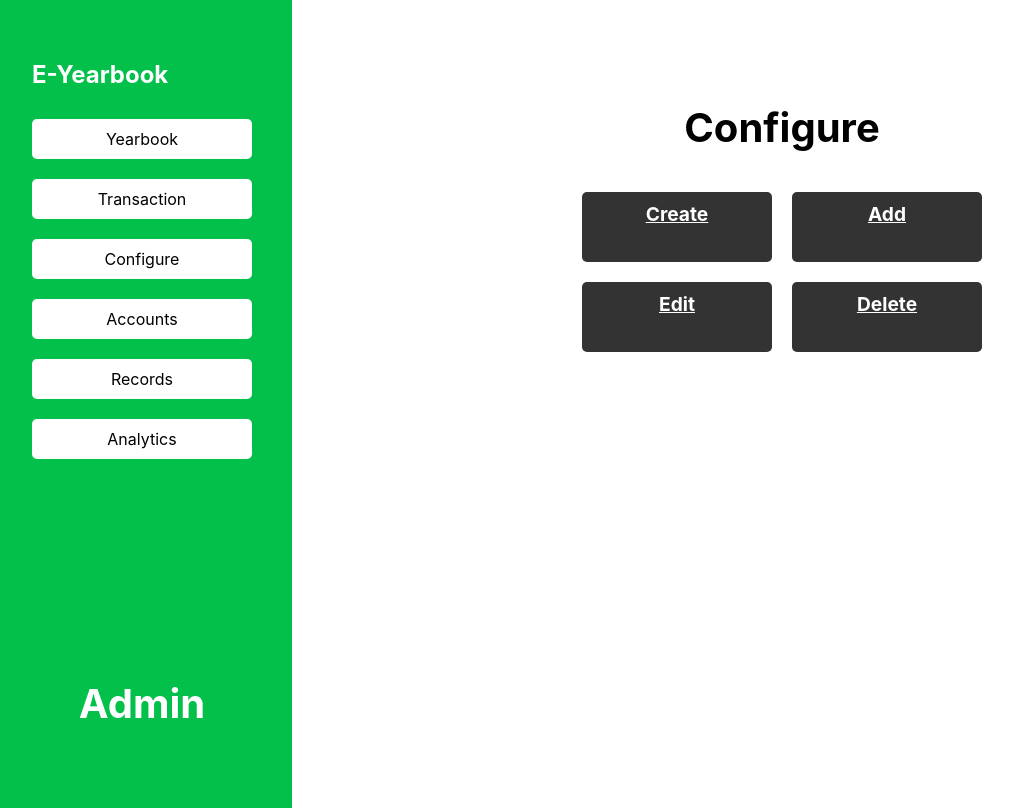
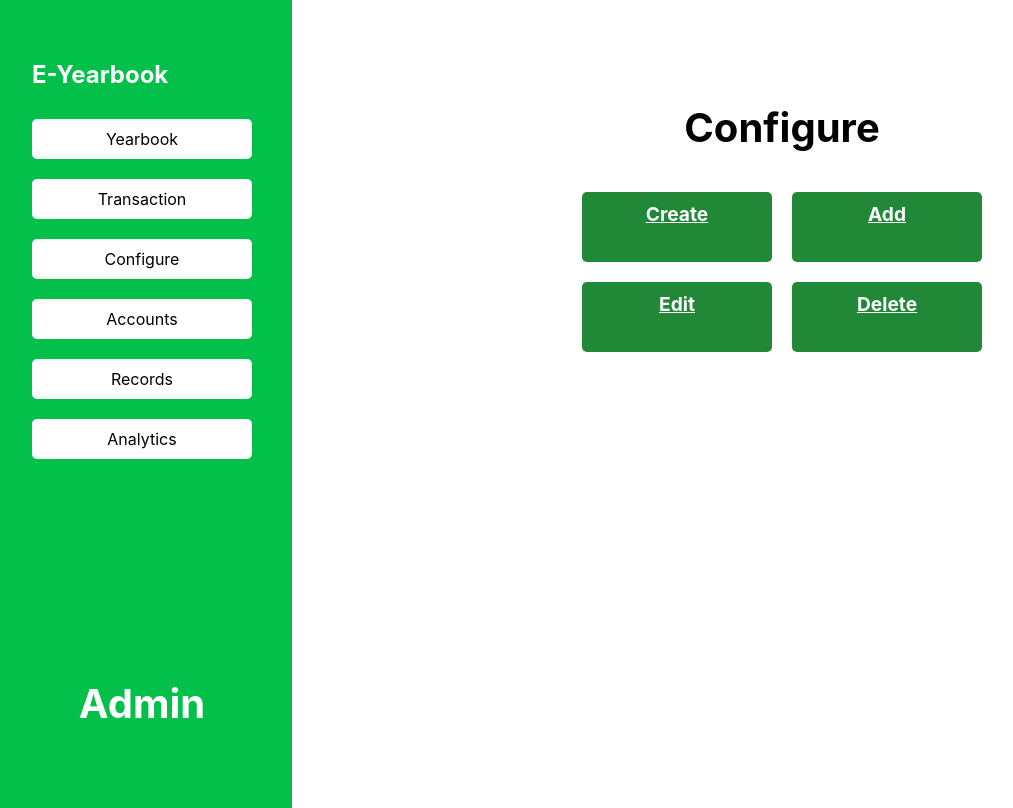
Before and after one commit to Darry17/yearbook-platform, a React (Create React App) app: page /main/configure in a window 1280 px wide. Shown: the whole page, without its empty margins (8-1021 px from the left). Built offline with nearby package versions, Linux system fonts and the light colour scheme.

Commit message:
changed color of buttons in config

```diff
--- a/src/components/css/Configure.css
+++ b/src/components/css/Configure.css
@@ -19,7 +19,7 @@
 }
 
 .config-button {
-  background-color: #333;
+  background-color: #218838;
   color: white;
   font-weight: bold;
   padding: 10px 20px;
@@ -33,7 +33,7 @@
 }
 
 .config-button:hover {
-  background-color: #555;
+  background-color: #28a745;
 }
 
 .component-display {
```
